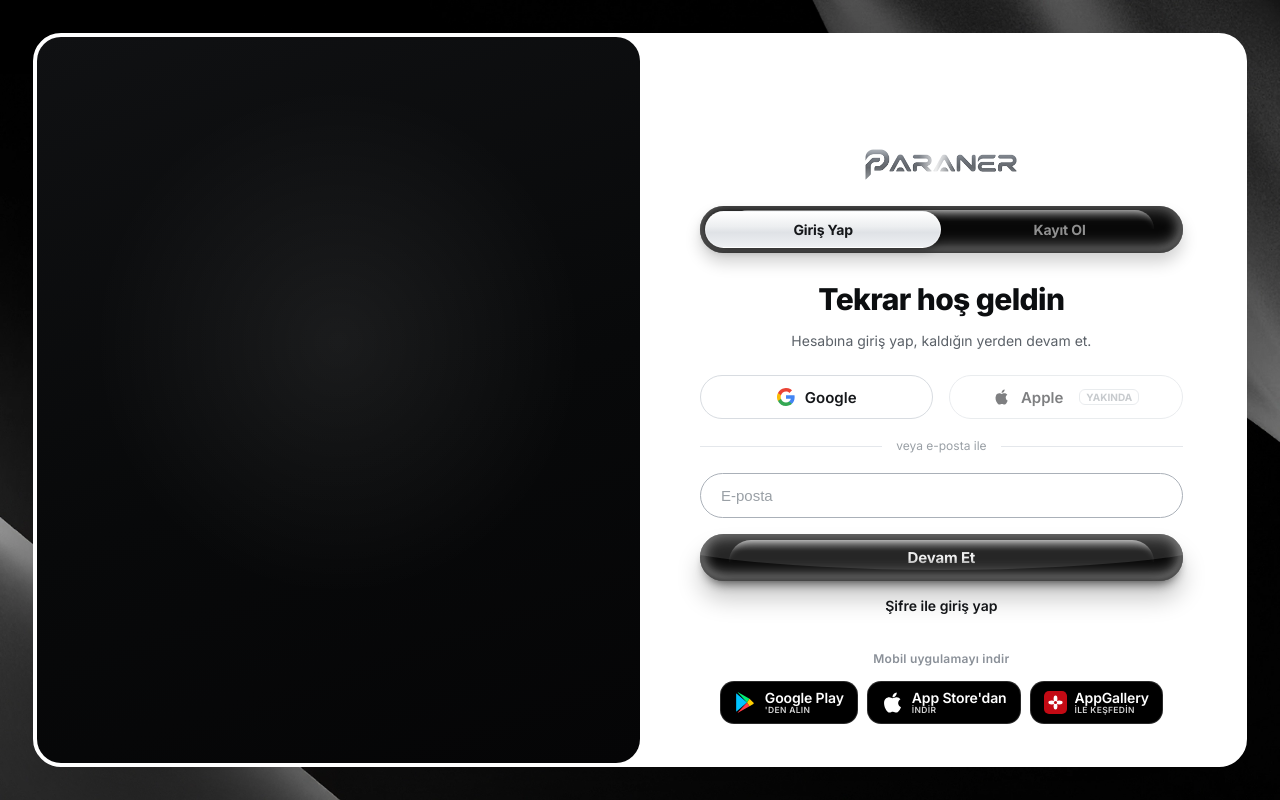
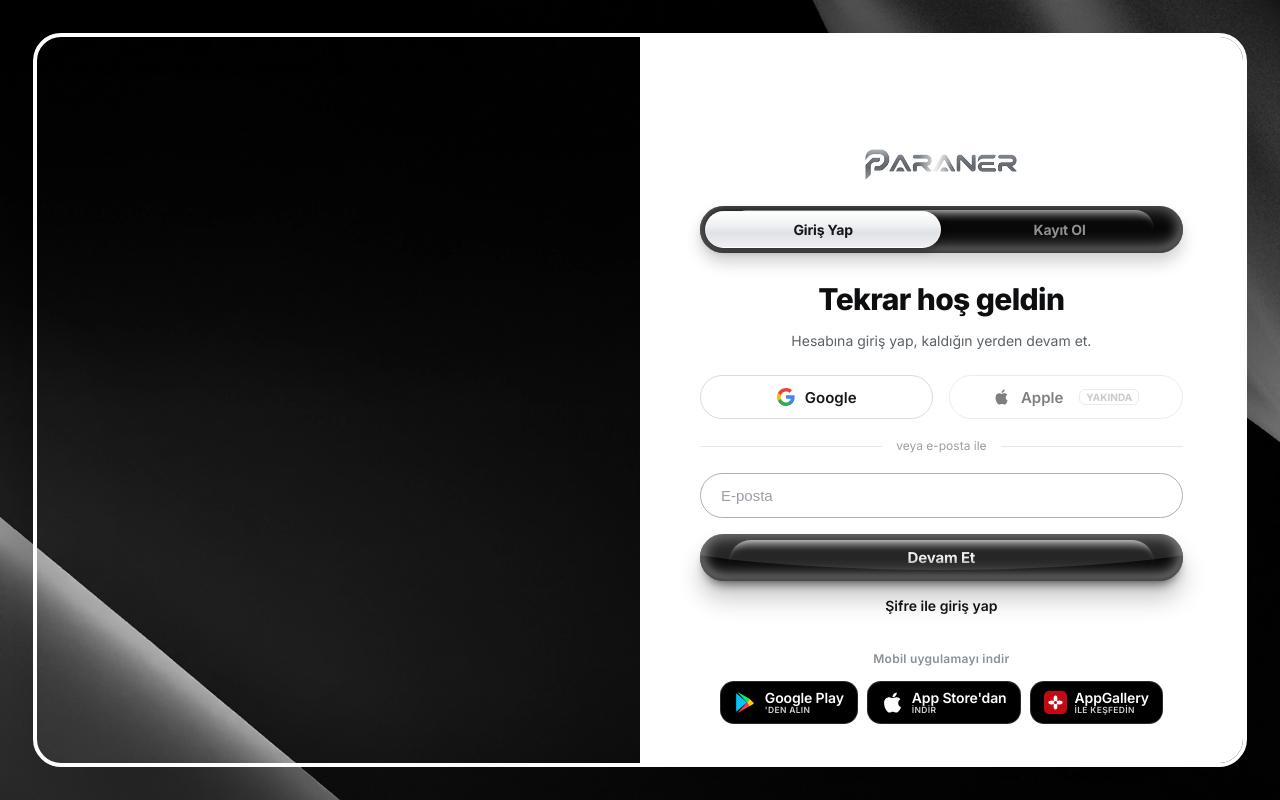
Before and after one commit to paraner/paraner-web, a Next.js app: page /giris in a window 1280 px wide. Built offline with nearby package versions, Linux system fonts and the light colour scheme.

Commit message:
Auth sol panel içi boşaltıldı → arka plan görseli görünüyor (beyaz çerçeve korundu)

```diff
--- a/app/globals.css
+++ b/app/globals.css
@@ -886,7 +886,7 @@
   display: grid; grid-template-columns: minmax(0, 1fr) minmax(0, 1fr);
   border-radius: 28px; overflow: hidden;
   border: 4px solid #fff; /* tüm kartı saran tek parça beyaz çerçeve (sol+sağ kesintisiz) */
-  background: #fff; /* kart içi beyaz — siyah panelin yuvarlatılan sağ köşelerinden beyaz görünür */
+  background: transparent; /* kart içi şeffaf → sol panelden arkadaki görsel görünür (sağ formun kendi beyazı var) */
   box-shadow: 0 40px 120px rgba(0,0,0,0.5);
 }
 /* Sağ panel — beyaz form */
@@ -1067,15 +1067,10 @@
 
 /* Sol panel — interaktif 3D küp (AuthCube3D) burada render edilir. Sol köşeler dış
    .auth-card radius'undan; sağ köşeler burada yuvarlanır. */
-.auth-visual { position: relative; overflow: hidden; background: var(--bg);
-  border-radius: 0 24px 24px 0; }
-/* Resend tarzı arka plan: küpün arkasında yumuşak ışık + hafif teal glow + koyu zemin.
-   WebGL canvas (alpha) bunun üstüne biner; WebGL yoksa bu görünür kalır. */
-.auth-cube {
-  background:
-    radial-gradient(58% 50% at 50% 42%, rgba(255, 255, 255, 0.07), transparent 70%),
-    linear-gradient(160deg, #101113 0%, #08090a 55%, #050506 100%);
-}
+/* Sol panel — içi BOŞ: arka plandaki görsel buradan görünsün (siyah dolgu yok).
+   Beyaz çerçeve .auth-card border'ından gelir; bu panel sadece şeffaf bir alan. */
+.auth-visual { position: relative; overflow: hidden; background: transparent; }
+.auth-cube { background: transparent; }
 .cube-stage { position: absolute; inset: 0; }
 .cube-stage canvas { position: absolute; inset: 0; }
 /* Tablet / küçük laptop / telefon → sıkışık iki sütun yerine temiz tek sütun form */
```
Also changed, not shown: 1 other file (tests, documents, lock files or other folders).
